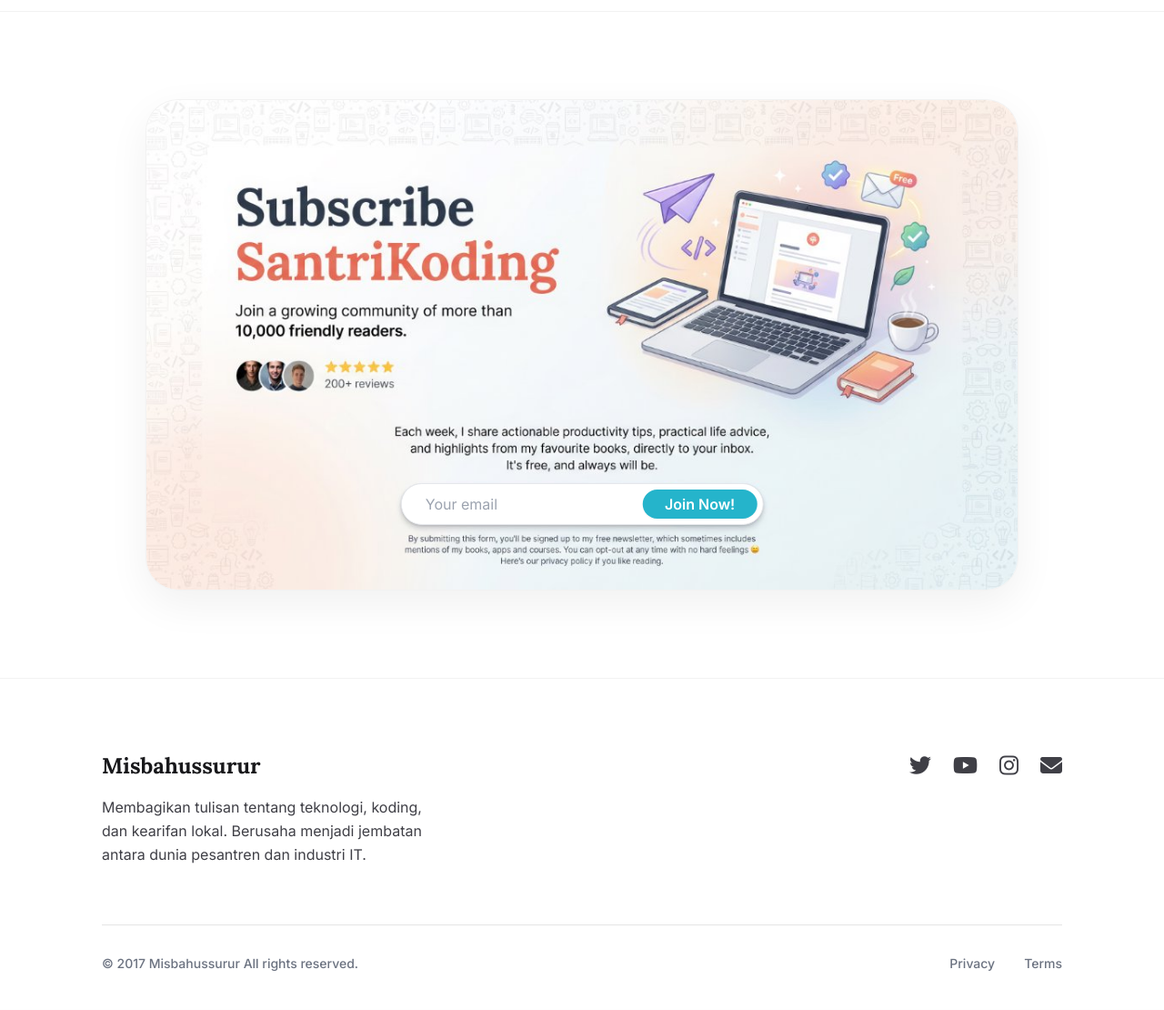
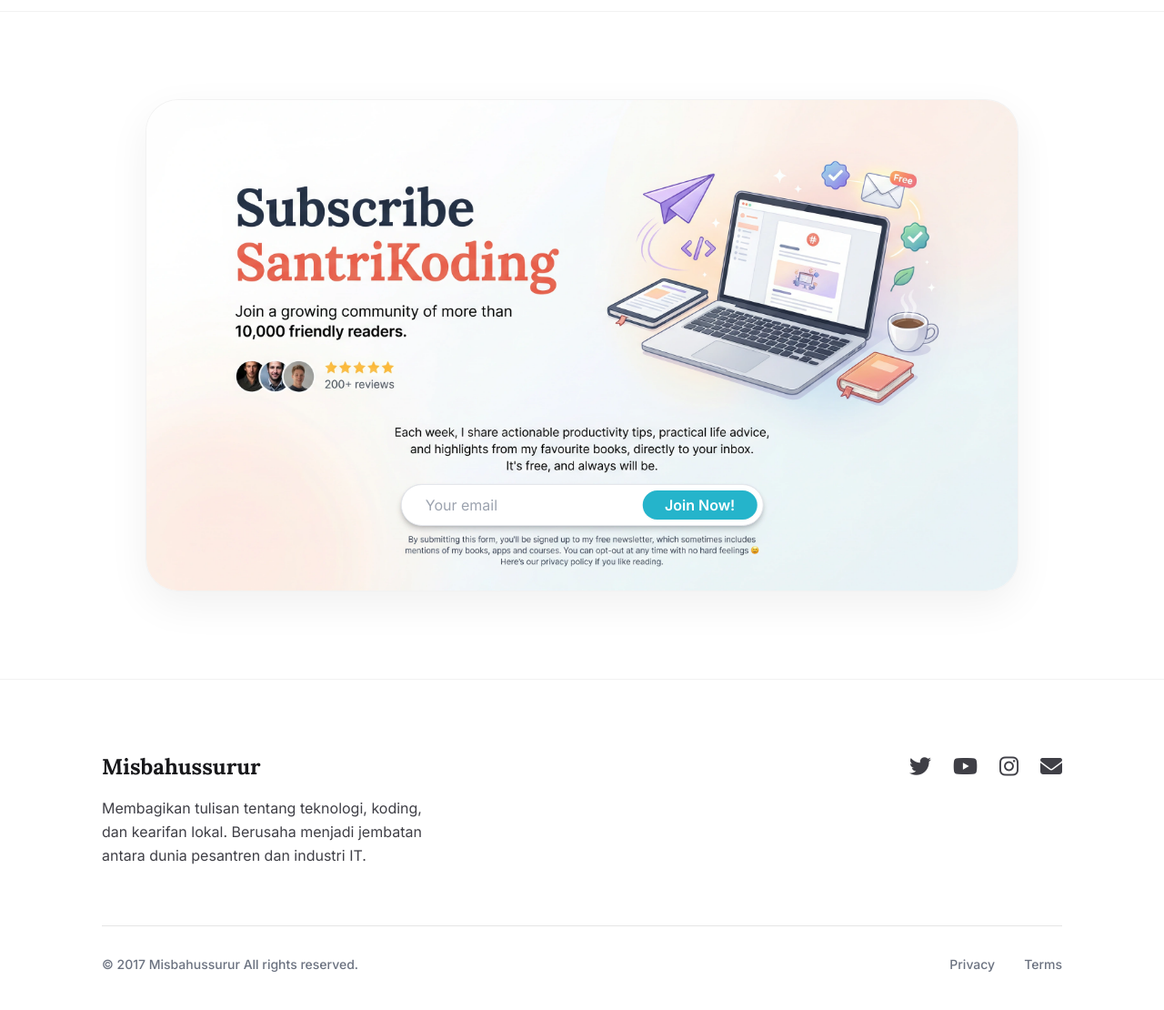
Before and after one commit to surur99ms/cob, a PHP site: page / in a window 1280 px wide. Shown: the part 3279-4389 px from the top of the page at 91% size. Before the commit the page ends 4346 px from the top, so only its background shows below. Run offline with PHP 8.4, Linux system fonts and the light colour scheme; some libraries are stand-ins or nearby versions.

Commit message:
feat: pasang gambar santrikoding.png HD (2.7K) dan santrikoding.webp dengan form overlay interaktif

```diff
--- a/index.php
+++ b/index.php
@@ -346,15 +346,18 @@ $videos = [
                     </div>
                 <?php endif; ?>
 
-                <!-- Card Container with Direct Mockup Image & Functional Form Overlay -->
+                <!-- Card Container with Direct HD Mockup Image & Functional Form Overlay -->
                 <div class="relative w-full rounded-[24px] sm:rounded-[36px] overflow-hidden shadow-[0_15px_45px_rgba(0,0,0,0.06)] border border-black/5 bg-white select-none">
-                    <!-- Gambar Utuh Sesuai Mockup -->
-                    <img src="newsletter-bg.jpg" alt="Subscribe SantriKoding" class="w-full h-auto block pointer-events-none">
+                    <!-- Gambar Utuh HD Sesuai Mockup (2.7K Resolution) -->
+                    <picture>
+                        <source srcset="santrikoding.webp" type="image/webp">
+                        <img src="santrikoding.png" alt="Subscribe SantriKoding" class="w-full h-auto block pointer-events-none" loading="eager" decoding="async">
+                    </picture>
 
                     <!-- Form Interaktif (Your email + Join Now!) -->
                     <form method="POST" action="#newsletter"
                           class="absolute flex items-center bg-white rounded-full border border-gray-200 shadow-md p-0.5 sm:p-1 md:p-1.5 focus-within:ring-2 focus-within:ring-[#2BB7CD] transition-all"
-                          style="left: 50%; transform: translateX(-50%); top: 78.2%; width: 41.6%; height: 8.5%; min-height: 28px;">
+                          style="left: 50%; transform: translateX(-50%); top: 78.4%; width: 41.6%; height: 8.5%; min-height: 28px;">
 
                         <input type="email" name="email" required placeholder="Your email"
                                class="w-full h-full px-2.5 sm:px-4 md:px-5 bg-transparent focus:outline-none text-gray-800 placeholder-gray-400 font-normal text-[10px] sm:text-xs md:text-sm lg:text-base rounded-full">
```
Also changed, not shown: newsletter-bg.jpg (deleted), santrikoding.webp (added), 1 other file.
